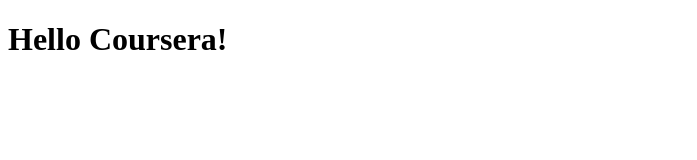
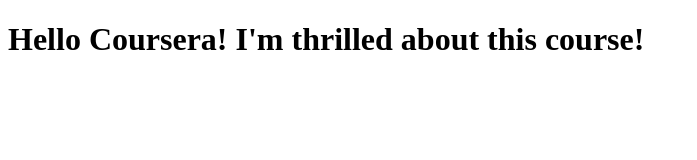
Before and after one commit to aldrix/Coursera-AngularJS, a plain HTML site: page index.html in a window 1280 px wide. Shown: the whole page, without its empty margins (0-697 px from the left). Drawn offline with Linux system fonts and the light colour scheme.

Commit message:
Siguiente version del archivo web

```diff
--- a/index.html
+++ b/index.html
@@ -5,6 +5,6 @@
     <title>Hello Coursera</title>
   </head>
   <body>
-    <h1>Hello Coursera!</h1>
+    <h1>Hello Coursera! I'm thrilled about this course!</h1>
   </body>
 </html>
```
